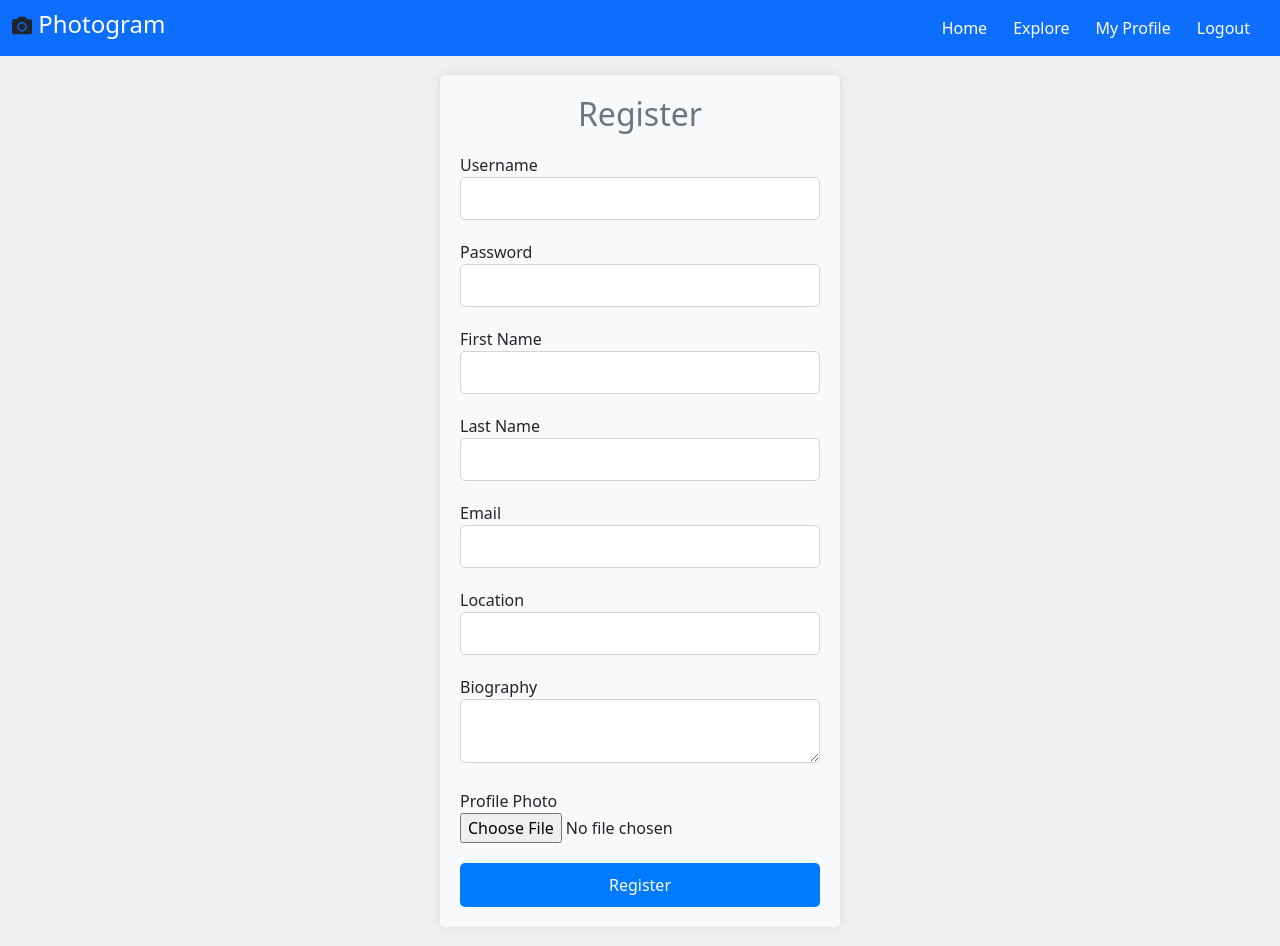
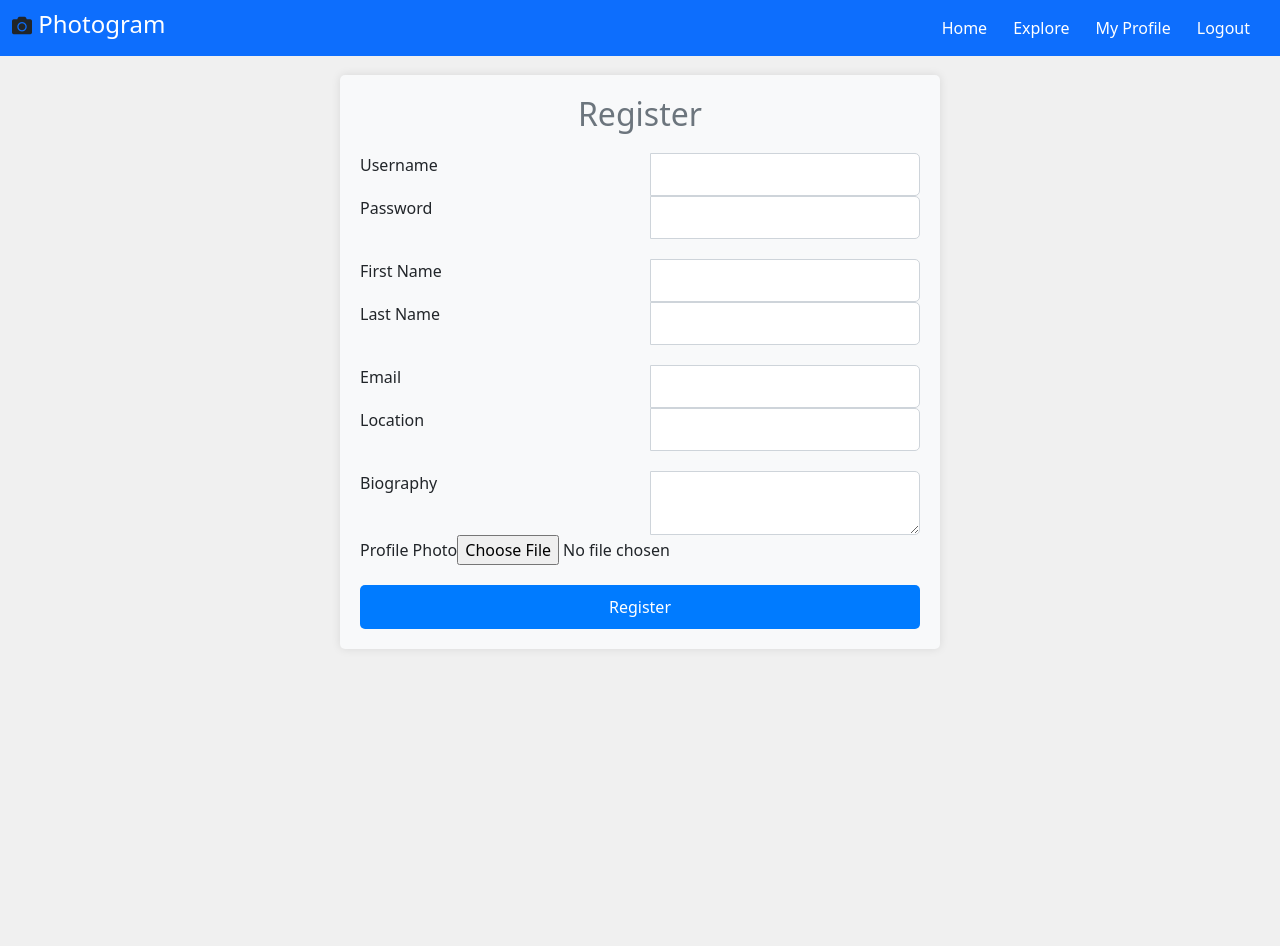
Before and after one commit to Radite/Info3180-FinalProject, a Vue app: page /register in a window 1280 px wide. Shown: the top 946 px of the page. After the commit the page ends 800 px from the top, so only its background shows below. Built offline with nearby package versions, Linux system fonts and the light colour scheme.

Commit message:
Edited Registration Styles

```diff
--- a/src/components/Register.vue
+++ b/src/components/Register.vue
@@ -1,32 +1,38 @@
 <template>
   <div class="registration-form">
     <h2>Register</h2>
-    <form @submit.prevent="registerUser">
+    <form @submit.prevent="registerUser" class="form">
       <div class="form-group">
+        <div class="input-group">
           <label for="username">Username</label>
           <input type="text" id="username" v-model="formData.username" required>
         </div>
-      <div class="form-group">
+        <div class="input-group">
           <label for="password">Password</label>
           <input type="password" id="password" v-model="formData.password" required>
         </div>
+      </div>
       <div class="form-group">
+        <div class="input-group">
           <label for="firstname">First Name</label>
           <input type="text" id="firstname" v-model="formData.firstname" required>
         </div>
-      <div class="form-group">
+        <div class="input-group">
           <label for="lastname">Last Name</label>
           <input type="text" id="lastname" v-model="formData.lastname" required>
         </div>
+      </div>
       <div class="form-group">
+        <div class="input-group">
           <label for="email">Email</label>
           <input type="email" id="email" v-model="formData.email" required>
         </div>
-      <div class="form-group">
+        <div class="input-group">
           <label for="location">Location</label>
           <input type="text" id="location" v-model="formData.location">
         </div>
-      <div class="form-group">
+      </div>
+<div class="input-group textarea">
   <label for="biography">Biography</label>
   <textarea id="biography" v-model="formData.biography"></textarea>
 </div>
@@ -36,6 +42,10 @@
       </div>
       <button type="submit">Register</button>
     </form>
+
+    <div v-if="errorMessage" class="error-message">
+      {{ errorMessage }}
+    </div>
 
     <div v-if="successMessage" class="success-message">
       {{ successMessage }}
@@ -59,7 +69,8 @@ export default {
         biography: '',
         profile_photo: null
       },
-      successMessage: ''
+      successMessage: '',
+      errorMessage: ''
     };
   },
   methods: {
@@ -87,12 +98,18 @@ export default {
             profile_photo: null
           };
           this.successMessage = response.data.message;
+          this.errorMessage = '';
           setTimeout(() => {
             this.$router.push('/login');
           }, 2000);
         })
         .catch(error => {
+          if (error.response) {
+            this.errorMessage = error.response.data.error;
+          } else {
             console.error('Error registering user:', error);
+            this.errorMessage = 'An unexpected error occurred';
+          }
         });
     },
     onFileChange(event) {
@@ -104,7 +121,7 @@ export default {
 
 <style scoped>
 .registration-form {
-  max-width: 400px;
+  max-width: 600px;
   margin: 0 auto;
   background-color: #f8f9fa;
   padding: 20px;
@@ -122,11 +139,16 @@ h2 {
   margin-bottom: 20px;
 }
 
+.input-group {
+  display: flex;
+  justify-content: space-between;
+}
+
 input[type="text"],
 input[type="password"],
 input[type="email"],
 textarea {
-  width: 100%;
+  width: calc(50% - 10px);
   padding: 10px;
   border: 1px solid #ced4da;
   border-radius: 5px;
@@ -144,6 +166,14 @@ button {
   font-size: 1rem;
 }
 
+.error-message {
+  background-color: #f8d7da;
+  color: #721c24;
+  padding: 10px;
+  border-radius: 5px;
+  margin-top: 10px;
+}
+
 .success-message {
   background-color: #d4edda;
   color: #155724;
@@ -151,4 +181,5 @@ button {
   border-radius: 5px;
   margin-top: 10px;
 }
+
 </style>
```
Also changed, not shown: 1 other file (tests, documents, lock files or other folders). Lines whose indentation alone changed are shown as unchanged.
